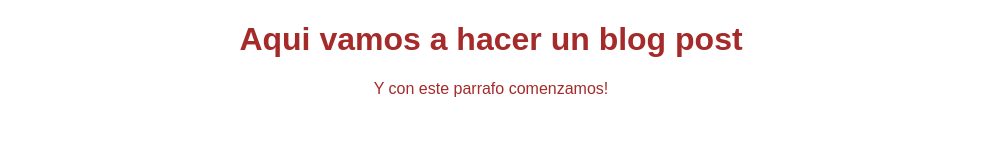
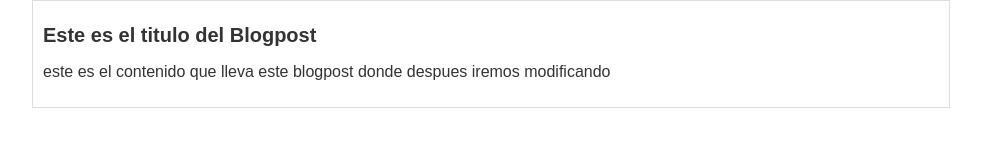
Before and after one commit to Rruiz15/Blogpost-de-curso-de-git-y-github, a plain HTML site: page index.html in a window 1280 px wide. Shown: the whole page, without its empty margins (149-1130 px from the left). Drawn offline with Linux system fonts and the light colour scheme.

Commit message:
Commit del master del blogpost version mas reciente

```diff
--- a/index.html
+++ b/index.html
@@ -8,8 +8,13 @@
     <title>Blogpost</title>
 </head>
 <body>
-    <h1>Aqui vamos a hacer un blog post</h1>
-    <p> Y con este parrafo comenzamos!</p>
+    <div class="container">
+       <div class="container__post">
+           <h1>Este es el titulo del Blogpost</h1>
+           <p>este es el contenido que lleva este blogpost donde despues iremos modificando</p>
+       </div>
+    </div>
+
 
 
 </body>
--- a/styles/style.css
+++ b/styles/style.css
@@ -1,6 +1,20 @@
 body{
     text-align: center;
     font-family: "arial";
-    color: brown;
+    color: #333;
+    font-size: 16px;
+    margin: 0;
+    padding: 0;
 
 }
+.container{
+    width: 70%;
+    padding: 10px;
+    text-align: left;
+    border: 1px solid #ddd;
+    margin:0 auto;
+}
+
+.container h1{
+    font-size: 20px;
+}
```
